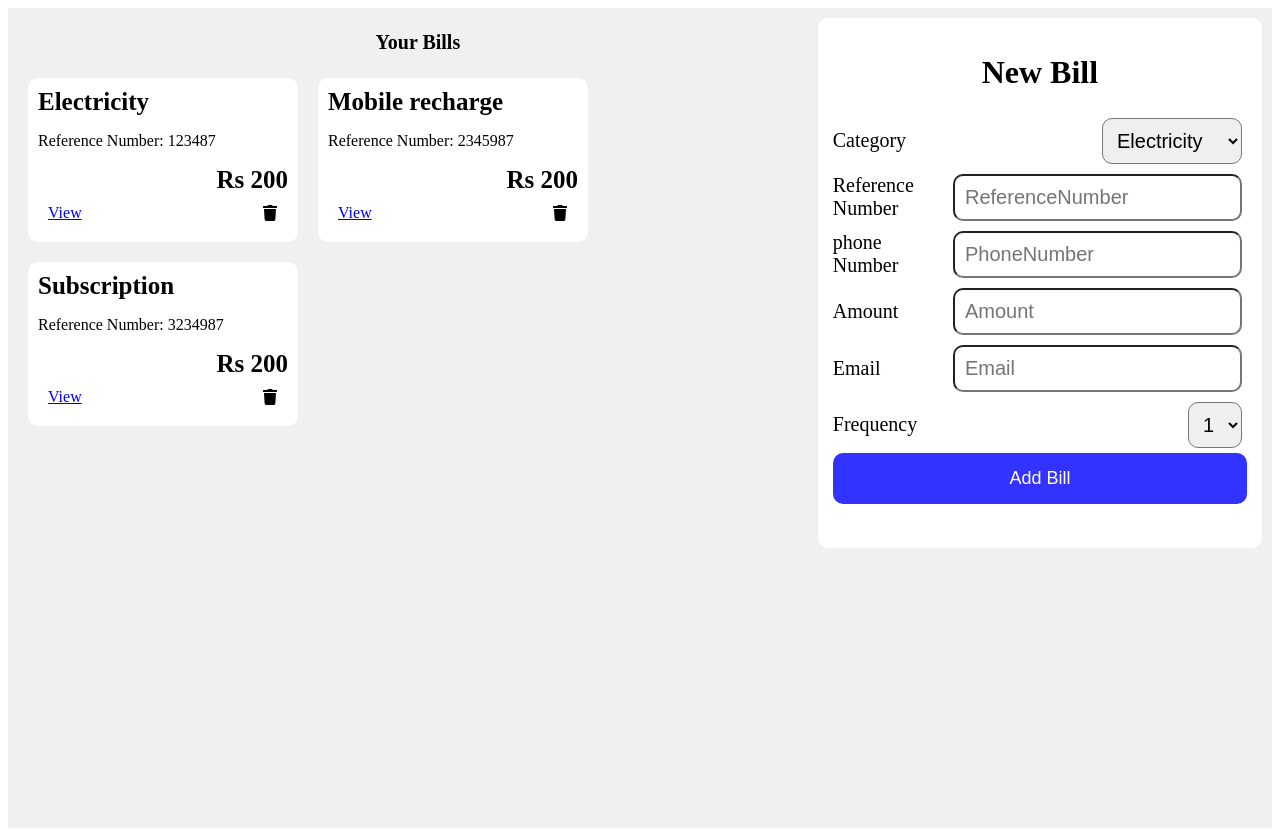
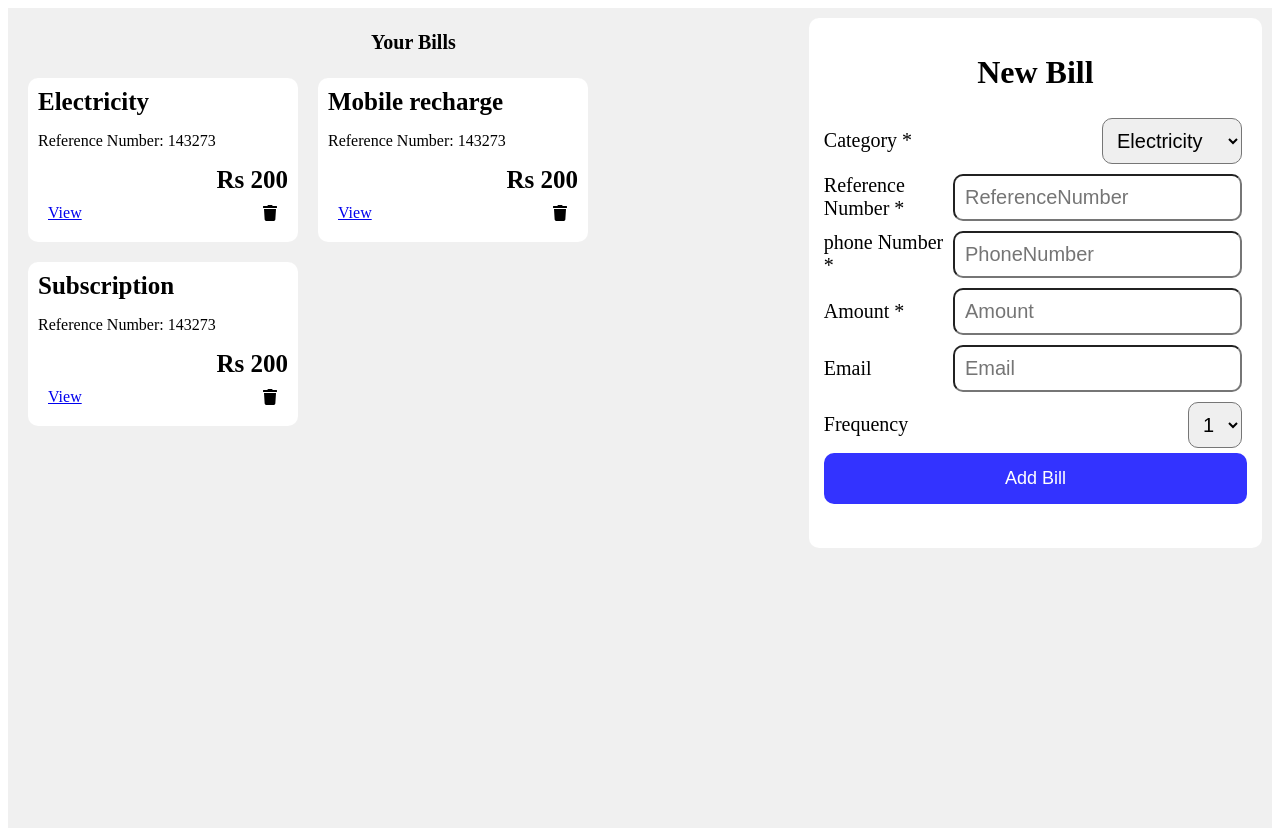
Before and after one commit to saisantosh005/novaApp, a React (Create React App) app: page / in a window 1280 px wide. Built offline with nearby package versions, Linux system fonts and the light colour scheme.

Commit message:
Validations added

```diff
--- a/src/components/DetailsRoute/DetailsRoute.js
+++ b/src/components/DetailsRoute/DetailsRoute.js
@@ -1,5 +1,5 @@
 import { useState, useEffect } from "react";
-import { Link } from "react-router-dom";
+import { Link, withRouter } from "react-router-dom";
 import {
   DetailsMainContainer,
   DetailsCardContainer,
@@ -18,9 +18,20 @@ const DetailsRoute = (props) => {
   const { id } = params;
   const storedDetails = JSON.parse(localStorage.getItem("billList"));
   const details = storedDetails.filter((detail) => detail.id == id);
-  const { category, amount, email, frequency, phoneNumber } = details[0];
+  const {
+    category,
+    referenceNumber,
+    amount,
+    email,
+    frequency,
+    phoneNumber
+  } = details[0];
+  const onGoback = () => {
+    const { history } = props;
+    history.goBack();
+  };
   useEffect(() => {
-    console.log(details, category, amount, email, "asdf");
+    // console.log(details, category, amount, email, "asdf");
   });
   return (
     <DetailsMainContainer>
@@ -31,7 +42,7 @@ const DetailsRoute = (props) => {
             Category:<SpecialText>{category}</SpecialText>
           </Content>
           <Content>
-            Reference Number:<SpecialText>{id}</SpecialText>
+            Reference Number:<SpecialText>{referenceNumber}</SpecialText>
           </Content>
           <Content>
             Frequency:
@@ -46,7 +57,7 @@ const DetailsRoute = (props) => {
             <SpecialText>{email}</SpecialText>
           </Content>
           <Content>
-            Amout:<SpecialText>{frequency}</SpecialText>
+            Amout:<SpecialText>{amount}</SpecialText>
           </Content>
         </Details>
         <ButtonContainer>
@@ -56,9 +67,9 @@ const DetailsRoute = (props) => {
 
           <Button>Edit</Button>
         </ButtonContainer>
-        <Link to={`/`}>back</Link>
+        <button onClick={onGoback}>back</button>
       </DetailsCardContainer>
     </DetailsMainContainer>
   );
 };
-export default DetailsRoute;
+export default withRouter(DetailsRoute);
--- a/src/components/HomeRoute/AddBill/AddBill.js
+++ b/src/components/HomeRoute/AddBill/AddBill.js
@@ -1,4 +1,5 @@
 import { useState, useEffect } from "react";
+import { v4 as uuidv4 } from "uuid";
 import {
   Label,
   Input,
@@ -7,26 +8,29 @@ import {
   MainContainer,
   Heading,
   Button,
-  ButtonContainer
+  ButtonContainer,
+  ErrorText
 } from "./styledComponent";
 const category = ["Electricity", "Recharge", "credit Card"];
 const frequency = [1, 2, 3, 4, 5];
 const initialState = {
   id: "",
-  category: "",
+  referenceNumber: "",
+  category: category[0],
   amount: "",
   frequency: 0,
   phoneNumber: "",
   email: ""
 };
 const AddBill = (props) => {
-  const [details, setdetails] = useState(initialState);
+  const [details, setdetails] = useState({ ...initialState, id: uuidv4() });
+  const [showErrorMsg, setErrMsgStatus] = useState(false);
   const onChangeCategory = (event) => {
     setdetails({ ...details, category: event.target.value });
   };
 
   const onChangeReferenceNumber = (event) => {
-    setdetails({ ...details, id: event.target.value });
+    setdetails({ ...details, referenceNumber: event.target.value });
   };
 
   const onChangePhoneNumber = (event) => {
@@ -45,31 +49,39 @@ const AddBill = (props) => {
   useEffect(() => {});
   const onSubmitForm = (e) => {
     e.preventDefault();
-    props.addbill(details);
-    setdetails(initialState);
+    const { category, referenceNumber, amount, phoneNumber } = details;
+    if (referenceNumber !== "" || amount !== "" || phoneNumber !== "") {
+      setErrMsgStatus(false);
+      props.addbill({ ...details, id: uuidv4() });
+      setdetails(initialState);
+    } else {
+      setErrMsgStatus(true);
+    }
   };
   return (
     <MainContainer onSubmit={onSubmitForm}>
       <Heading>New Bill</Heading>
       <InputContainer>
-        <Label>Category</Label>
+        <Label>Category *</Label>
         <Select onChange={onChangeCategory}>
           {category.map((item) => (
-            <option value={item}>{item}</option>
+            <option key={uuidv4()} value={item}>
+              {item}
+            </option>
           ))}
         </Select>
       </InputContainer>
       <InputContainer>
-        <Label>Reference Number</Label>
+        <Label>Reference Number *</Label>
         <Input
           placeholder="ReferenceNumber"
           type="number"
-          value={details.id}
+          value={details.referenceNumber}
           onChange={onChangeReferenceNumber}
         />
       </InputContainer>
       <InputContainer>
-        <Label>phone Number</Label>
+        <Label>phone Number *</Label>
         <Input
           placeholder="PhoneNumber"
           type="number"
@@ -78,7 +90,7 @@ const AddBill = (props) => {
         />
       </InputContainer>
       <InputContainer>
-        <Label>Amount</Label>
+        <Label>Amount *</Label>
         <Input
           placeholder="Amount"
           type="text"
@@ -99,13 +111,16 @@ const AddBill = (props) => {
         <Label>Frequency</Label>
         <Select onChange={onChangeFrequency}>
           {frequency.map((item) => (
-            <option value={item}>{item}</option>
+            <option key={uuidv4()} value={item}>
+              {item}
+            </option>
           ))}
         </Select>
       </InputContainer>
 
       <ButtonContainer>
         <Button>Add Bill</Button>
+        {showErrorMsg && <ErrorText>* Please fill Mandatory fields</ErrorText>}
       </ButtonContainer>
     </MainContainer>
   );
--- a/src/components/HomeRoute/AddBill/styledComponent.js
+++ b/src/components/HomeRoute/AddBill/styledComponent.js
@@ -33,6 +33,7 @@ const Input = styled.input`
 
 const ButtonContainer = styled.div`
   display: flex;
+  flex-direction: column;
   justify-content: center;
   max-width: 500px;
 `;
@@ -45,6 +46,10 @@ const Button = styled.button`
   border: none;
   padding: 15px 12px;
 `;
+const ErrorText = styled.p`
+  color: red;
+  font-size: 15px;
+`;
 export {
   MainContainer,
   Heading,
@@ -53,5 +58,6 @@ export {
   Label,
   Input,
   ButtonContainer,
-  Button
+  Button,
+  ErrorText
 };
--- a/src/components/HomeRoute/BillCard/BillCard.js
+++ b/src/components/HomeRoute/BillCard/BillCard.js
@@ -9,7 +9,7 @@ import {
 import { FaTrash } from "react-icons/fa";
 
 const BillCard = (props) => {
-  const { category, id, amount, date, status } = props.details;
+  const { category, id, referenceNumber, amount, date, status } = props.details;
 
   const onClickDelete = () => {
     props.onDeleteBill(id);
@@ -17,7 +17,7 @@ const BillCard = (props) => {
   return (
     <BillCardMainContainer>
       <Heading>{category}</Heading>
-      <ReferenceNumber>Reference Number: {id}</ReferenceNumber>
+      <ReferenceNumber>Reference Number: {referenceNumber}</ReferenceNumber>
       <Amount>Rs {amount}</Amount>
       <LinkAndIconContainer>
         <Link to={`/details/${id}`}>View</Link>
--- a/src/components/HomeRoute/BillCard/styledComponents.js
+++ b/src/components/HomeRoute/BillCard/styledComponents.js
@@ -1,6 +1,6 @@
 import styled from "styled-components";
 
-const BillCardMainContainer = styled.div`
+const BillCardMainContainer = styled.li`
   display: flex;
   flex-direction: column;
   min-width: 250px;
@@ -10,6 +10,7 @@ const BillCardMainContainer = styled.div`
   border-radius: 10px;
   margin: 10px;
   padding: 10px;
+  list-style-type: none;
 `;
 
 const Heading = styled.h1`
--- a/src/components/HomeRoute/HomeRoute.js
+++ b/src/components/HomeRoute/HomeRoute.js
@@ -1,6 +1,8 @@
 import { useEffect, useState } from "react";
 import AddBill from "./AddBill/AddBill";
 import BillCard from "./BillCard/BillCard";
+import { v4 as uuidv4 } from "uuid";
+
 import {
   BillListContainer,
   Heading,
@@ -10,6 +12,7 @@ import {
 const billsList = [
   {
     id: 123487,
+    referenceNumber: 143273,
     category: "Electricity",
     amount: 200,
     frequency: 3,
@@ -18,6 +21,7 @@ const billsList = [
   },
   {
     id: 2345987,
+    referenceNumber: 143273,
     category: "Mobile recharge",
     amount: 200,
     frequency: 3,
@@ -26,6 +30,7 @@ const billsList = [
   },
   {
     id: 3234987,
+    referenceNumber: 143273,
     category: "Subscription",
     amount: 200,
     frequency: 3,
@@ -35,7 +40,10 @@ const billsList = [
 ];
 
 const HomeRoute = () => {
-  const [billListValues, setBillList] = useState(billsList);
+  const localBillList = JSON.parse(localStorage.getItem("billList"));
+  const [billListValues, setBillList] = useState(
+    localBillList ? localBillList : billsList
+  );
 
   const insertNewBill = (value) => {
     setBillList([...billListValues, value]);
@@ -55,7 +63,11 @@ const HomeRoute = () => {
         <BillListContainer>
           {billListValues.length !== 0 ? (
             billListValues.map((item) => (
-              <BillCard details={item} onDeleteBill={onDeleteBill} />
+              <BillCard
+                key={uuidv4()}
+                details={item}
+                onDeleteBill={onDeleteBill}
+              />
             ))
           ) : (
             <p>No active bills</p>
--- a/src/components/HomeRoute/styledComponent.js
+++ b/src/components/HomeRoute/styledComponent.js
@@ -13,9 +13,12 @@ const MainDiv = styled.div`
   flex-direction: column;
   flex-wrap: wrap;
 `;
-const BillListContainer = styled.div`
+const BillListContainer = styled.ul`
+  list-style-type: none;
   display: flex;
   flex-wrap: wrap;
+  margin: 0px;
+  padding: 0px;
 `;
 const Heading = styled.h1`
   font-size: 20px;
--- a/src/components/PaymentRoute/PaymentRoute/PaymentRoute.js
+++ b/src/components/PaymentRoute/PaymentRoute/PaymentRoute.js
@@ -9,19 +9,28 @@ import {
   Label,
   Input,
   TextContainer,
-  Heading
+  Heading,
+  ErrorText
 } from "./styledComponents";
 import { Link, withRouter } from "react-router-dom";
 import { useState } from "react";
 
 const PaymentRoute = (props) => {
   const [accountDetails, setAccount] = useState({ accountNumber: "", cvv: "" });
+  const [showErrorMsg, setErrMsgStatus] = useState(false);
   const { match } = props;
   const { params } = match;
   const { id } = params;
   const storedDetails = JSON.parse(localStorage.getItem("billList"));
   const details = storedDetails.filter((detail) => detail.id == id);
-  const { category, amount, email, frequency, phoneNumber } = details[0];
+  const {
+    category,
+    referenceNumber,
+    amount,
+    email,
+    frequency,
+    phoneNumber
+  } = details[0];
 
   const onChangeAccountNumber = (e) => {
     setAccount({ ...accountDetails, accountNumber: e.target.value });
@@ -31,8 +40,18 @@ const PaymentRoute = (props) => {
   };
   const onPaymentDone = () => {
     const { history } = props;
-    alert("You payment is success");
-    history.replace(`/details/${id}`);
+    const { accountNumber, cvv } = accountDetails;
+    if (accountNumber !== "" || cvv !== "") {
+      setErrMsgStatus(!showErrorMsg);
+      alert("You payment is success");
+      history.replace(`/details/${id}`);
+    } else {
+      setErrMsgStatus(true);
+    }
+  };
+  const onGoBack = () => {
+    const { history } = props;
+    history.goBack();
   };
   return (
     <MainContainer>
@@ -49,7 +68,7 @@ const PaymentRoute = (props) => {
           </TextContainer>
           <TextContainer>
             <p>Reference Number</p>
-            <SpecialText>{id}</SpecialText>
+            <SpecialText>{referenceNumber}</SpecialText>
           </TextContainer>
           <TextContainer>
             <p>Amount</p>
@@ -78,9 +97,12 @@ const PaymentRoute = (props) => {
             />
           </InputContainer>
           <Button onClick={onPaymentDone}>Pay</Button>
-          <Link to={`/details/${id}`}>back</Link>
+          {showErrorMsg && (
+            <ErrorText>* Account details are Mandatory</ErrorText>
+          )}
         </PaymentDetailsSection>
       </PaymentContainer>
+      <button onClick={onGoBack}>back</button>
     </MainContainer>
   );
 };
--- a/src/components/PaymentRoute/PaymentRoute/styledComponents.js
+++ b/src/components/PaymentRoute/PaymentRoute/styledComponents.js
@@ -55,6 +55,10 @@ const Button = styled.button`
   background: blue;
   color: white;
 `;
+const ErrorText = styled.p`
+  color: red;
+  font-size: 15px;
+`;
 export {
   MainContainer,
   PaymentContainer,
@@ -66,5 +70,6 @@ export {
   Label,
   Input,
   Button,
-  Heading
+  Heading,
+  ErrorText
 };
```
Also changed, not shown: package.json (+12 -3 lines).
